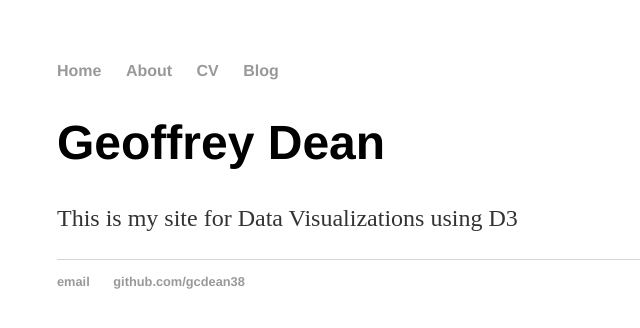
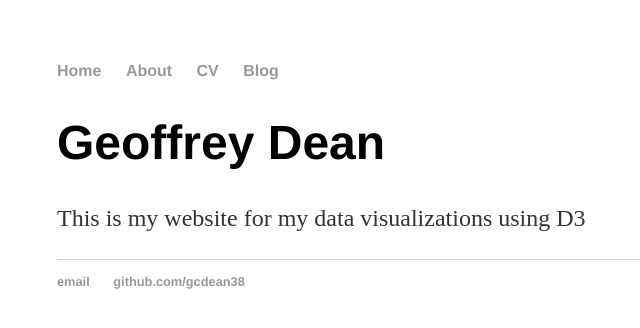
Before and after one commit to jld23/D3_Code, a Jekyll site: the page built from index.html, in a window 1280 px wide. Shown: the top 328 px of the page, without its empty margins (135-775 px from the left). Built offline with Jekyll 4.4.1, drawn with Linux system fonts in a browser that asks for light colours.

Commit message:
updated index file

```diff
--- a/index.html
+++ b/index.html
@@ -1,30 +1,8 @@
-<!DOCTYPE html>
-<html>
-	<head>
-		<title>Geoffrey Dean</title>
-		<!-- link to main stylesheet -->
-		<link rel="stylesheet" type="text/css" href="./css/main.css">
-	</head>
-	<body>
-		<nav>
-    		<ul>
-        		<li><a href="/">Home</a></li>
-	        	<li><a href="/about">About</a></li>
-        		<li><a href="/cv">CV</a></li>
-        		<li><a href="/blog">Blog</a></li>
-    		</ul>
-		</nav>
-		<div class="container">
-    		<div class="blurb">
-				<h1>Geoffrey Dean</h1>
-				<p>This is my site for Data Visualizations using D3 </p>
-    		</div><!-- /.blurb -->
-		</div><!-- /.container -->
-		<footer>
-    		<ul>
-        		<li><a href="mailto:dean.geoffrey@gmail.com">email</a></li>
-        		<li><a href="https://github.com/gcdean38">github.com/gcdean38</a></li>
-			</ul>
-		</footer>
-	</body>
-</html>
+---
+layout: default
+title: Geoffrey Dean
+---
+<div class="blurb">
+	<h1>Geoffrey Dean</h1>
+	<p>This is my website for my data visualizations using D3</p>
+</div><!-- /.blurb -->
```
